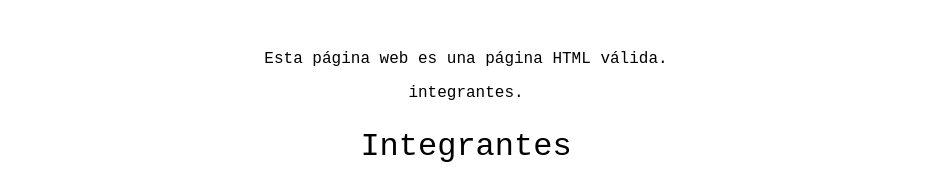
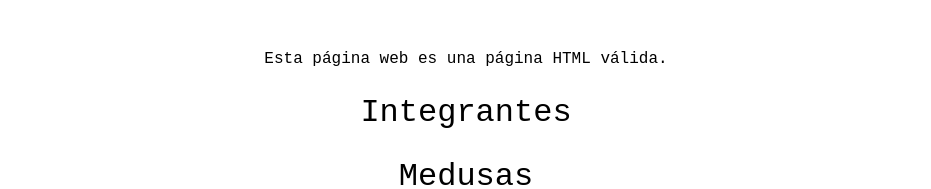
Before and after one commit to Daniel-Martinez24/synthetic-biobots-page, a website: page public/index.html in a window 1280 px wide. Shown: the part 592-781 px from the top of the page, without its empty margins (174-1105 px from the left). Drawn offline with nearby package versions, Linux system fonts and the light colour scheme.

Commit message:
Se elimine p sobrante en integrantes

```diff
--- a/public/index.html
+++ b/public/index.html
@@ -47,7 +47,6 @@
   </div>
 
   <div id="integrantes">
-    <p>integrantes.</p>
     <div id="tarjetas"></div>
   </div>
 
```
